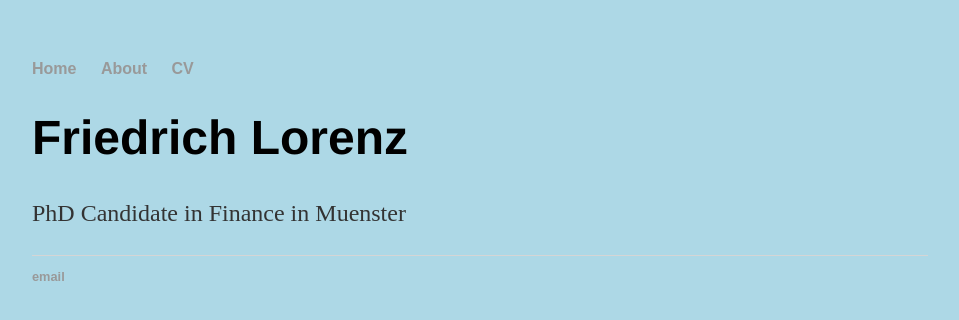
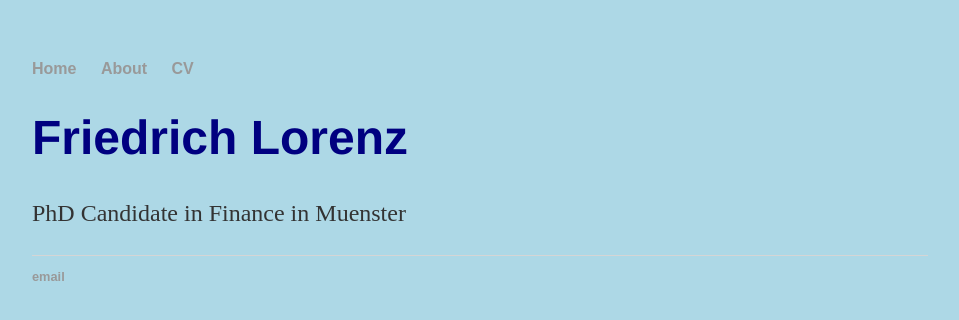
Before and after one commit to frilorde/page, a Jekyll site: the page built from index.html, in a window 1280 px wide. Shown: the top 320 px of the page, without its empty margins (160-1119 px from the left). Built offline with Jekyll 4.4.1, drawn with Linux system fonts in a browser that asks for light colours.

Commit message:
Update main.css

```diff
--- a/css/main.css
+++ b/css/main.css
@@ -23,6 +23,7 @@ a:hover {
 h1 {
     font-size: 3em;
     font-family:'Helvetica', 'Arial', 'Sans-Serif';
+    color: navy;
 }
 p {
     font-size: 1.5em;
```
